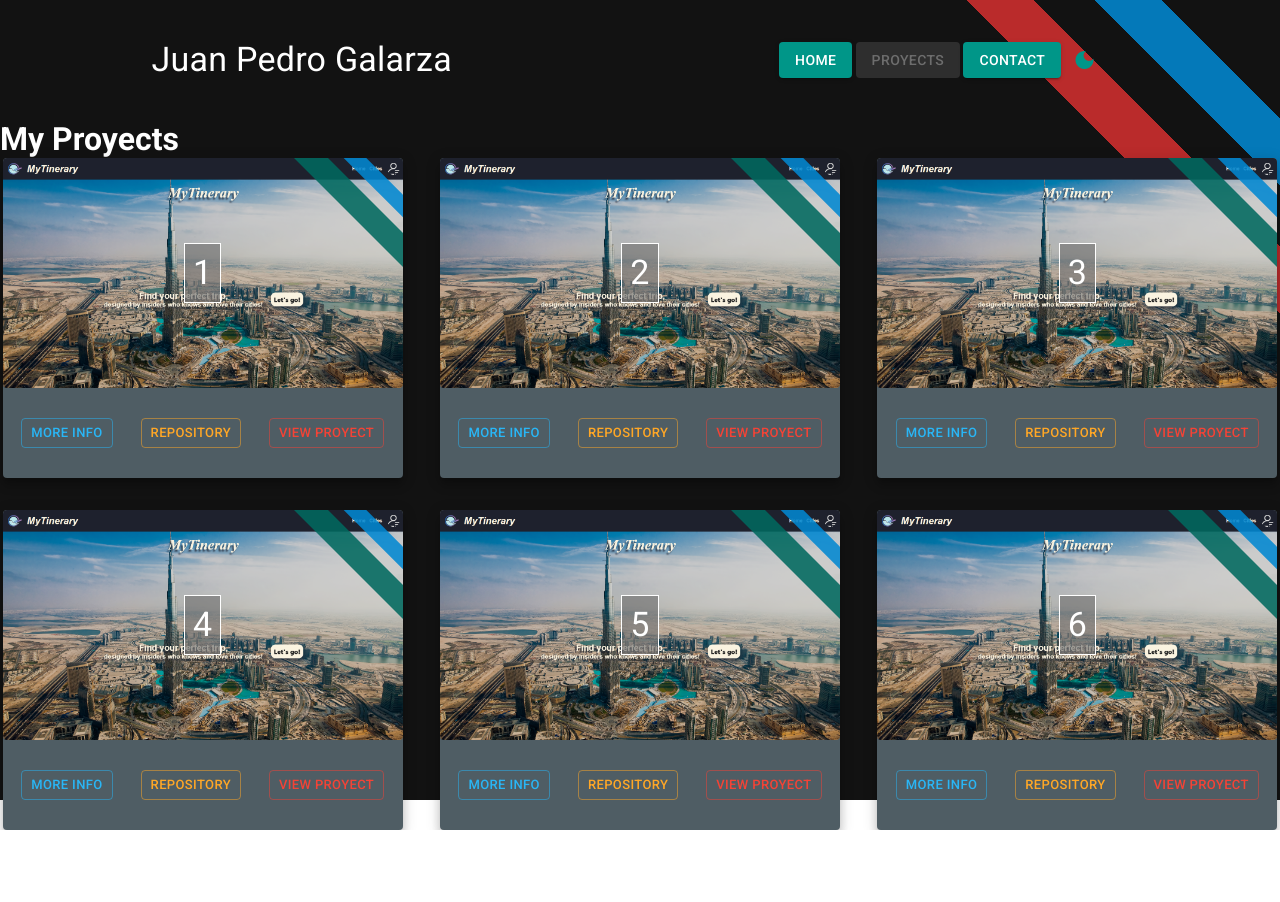
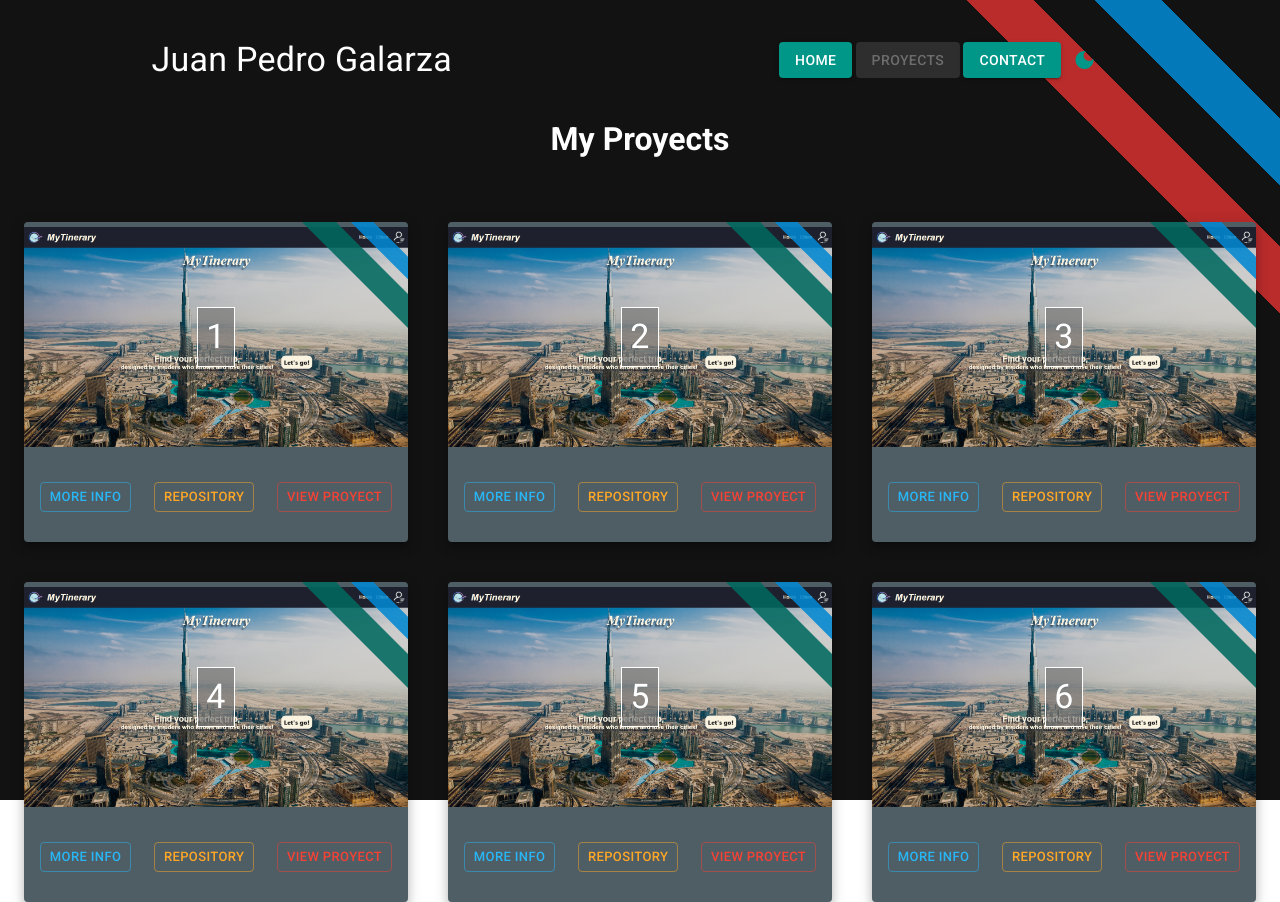
Before and after one commit to juanPedroGalarza/portfolio-react, a React (Vite) app: page /proyects in a window 1280 px wide. Before the commit the page ends 830 px from the top, so only its background shows below. Built offline with nearby package versions, Linux system fonts and the light colour scheme.

Commit message:
Proyects, printList with Grid component and styles updated

```diff
--- a/src/components/StyledComponents/proyects/ProyectCardStyled.jsx
+++ b/src/components/StyledComponents/proyects/ProyectCardStyled.jsx
@@ -2,10 +2,9 @@
 
 const ProyectCardStyled = styled(Card)(({ theme }) => ({
   position: "relative",
-  width: 600,
-  minHeight: 400,
+    minHeight: 360,
   "& .MuiCardActionArea-root": {
-    height: 280,
+    height: 250,
     overflow: "hidden",
     transition: "transform 1000ms"
   },
@@ -18,7 +17,7 @@
     top: "100%",
   },
   "& .MuiCardActions-root": {
-    minHeight: 120,
+    minHeight: 110,
     justifyContent: "space-around",
     flexWrap: "wrap",
     gap: 7
@@ -27,11 +26,9 @@
     width: "100%",
     height: "100%",
     overflowY: "auto",
-    transform: "rotateY(180deg)",
-    paddingTop: "3rem"
+    transform: "rotateY(180deg)"
   },
   "@media (max-width: 1440px)": {
-    width: 400,
     minHeight: 320,
     "& .MuiCardActionArea-root": {
       height: 230,
@@ -39,21 +36,14 @@
     "& .MuiCardActions-root": {
       minHeight: 90
     },
-    "& .MuiCardContent-root": {
-      paddingTop: "1.5rem"
-    }
   },
   "@media (max-width: 768px)": {
-    width: 320,
     minHeight: 200,
     "& .MuiCardActionArea-root": {
       height: 140,
     },
     "& .MuiCardActions-root": {
       minHeight: 60
-    },
-    "& .MuiCardContent-root": {
-      paddingTop: "1rem"
     }
   }
 }))
--- a/src/components/StyledComponents/proyects/ProyectImageStyled.jsx
+++ b/src/components/StyledComponents/proyects/ProyectImageStyled.jsx
@@ -5,6 +5,7 @@
   display: "flex",
   justifyContent: "center",
   alignItems: "center",
+  height:"100%",
   "& .MuiTypography-root": {
     position: "absolute",
     display:"inline",
@@ -13,6 +14,9 @@
     color: theme.palette.common.white,
     backgroundColor: `${alpha(theme.palette.grey[600], 0.67)}`,
     padding: ".5rem"
+  },
+  "& .MuiCardMedia-img": {
+    maxHeight: "100%"
   }
 }))
 
--- a/src/pages/Proyects.jsx
+++ b/src/pages/Proyects.jsx
@@ -3,6 +3,8 @@
 import "../styles/Proyects.css"
 import myTineraries from "../assets/img/MyTineraries.png"
 import Loading from "../components/Loading"
+import MainStyled from "../components/StyledComponents/MainStyled"
+import { Grid } from "@mui/material"
 
 const ProyectCard = lazy(() => import("../components/proyects/ProyectCard"))
 
@@ -33,19 +35,21 @@
             proyectName: 6,
             img:myTineraries
         }]
-    function printItem(item) {
+    function printCards(item,index) {
         return (
-            <Suspense fallback={<Loading />} key={item.proyectName}>
+            <Grid item xs={12} sm={6} md={5} lg={4} key={index}>
                 <ProyectCard data={item} />
-            </Suspense>
+            </Grid>
         )
     }
     return (
-        <main className="main">
+        <MainStyled>
             <h1>My Proyects</h1>
-            <div className="listProyects">
-                {list.map(printItem)}
-            </div>
-        </main>
+            <Grid container spacing={5}>
+            <Suspense fallback={<Loading />} >
+                    {list.map(printCards)}
+            </Suspense>
+            </Grid>
+        </MainStyled>
     )
 }
```
